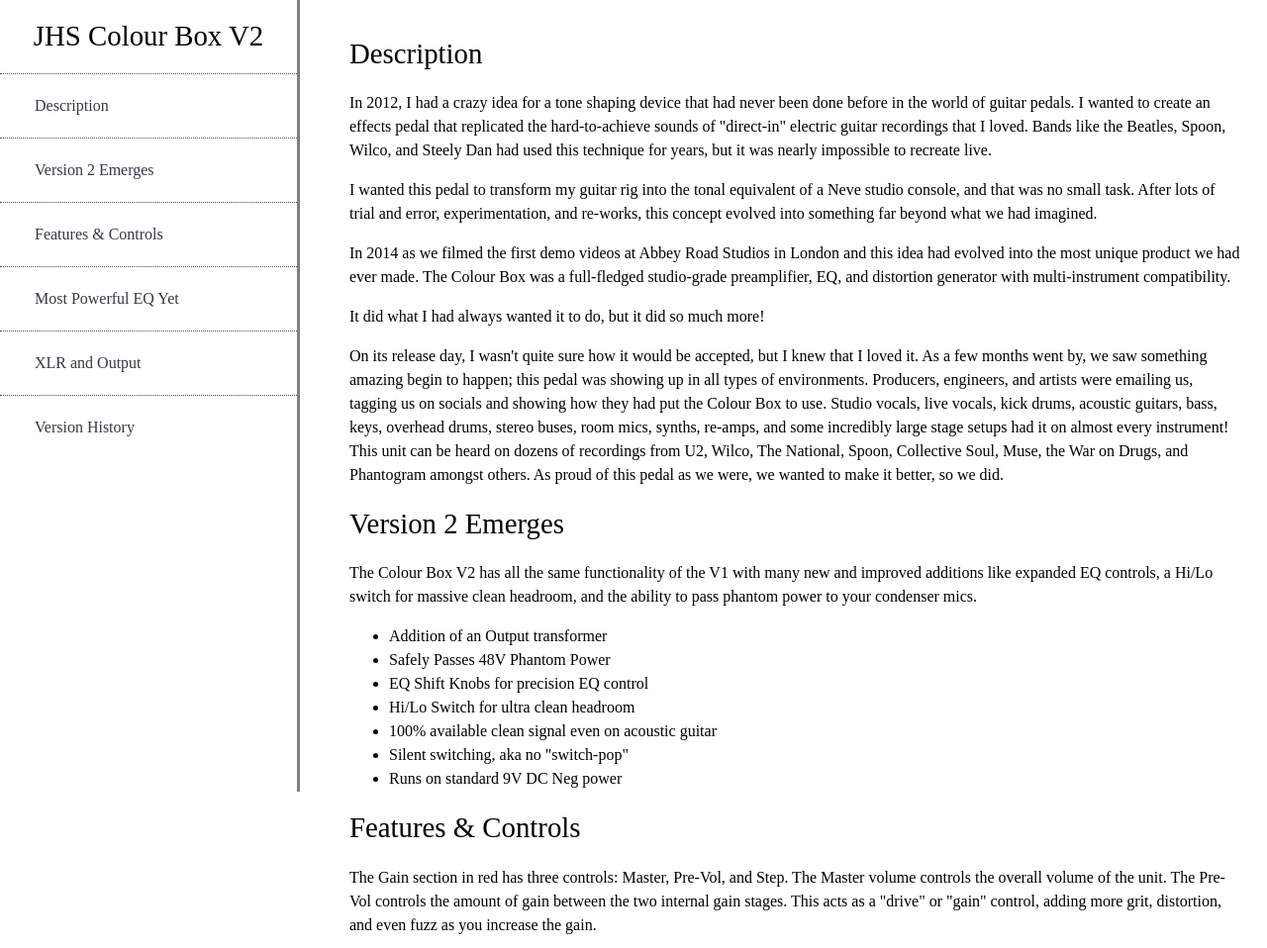
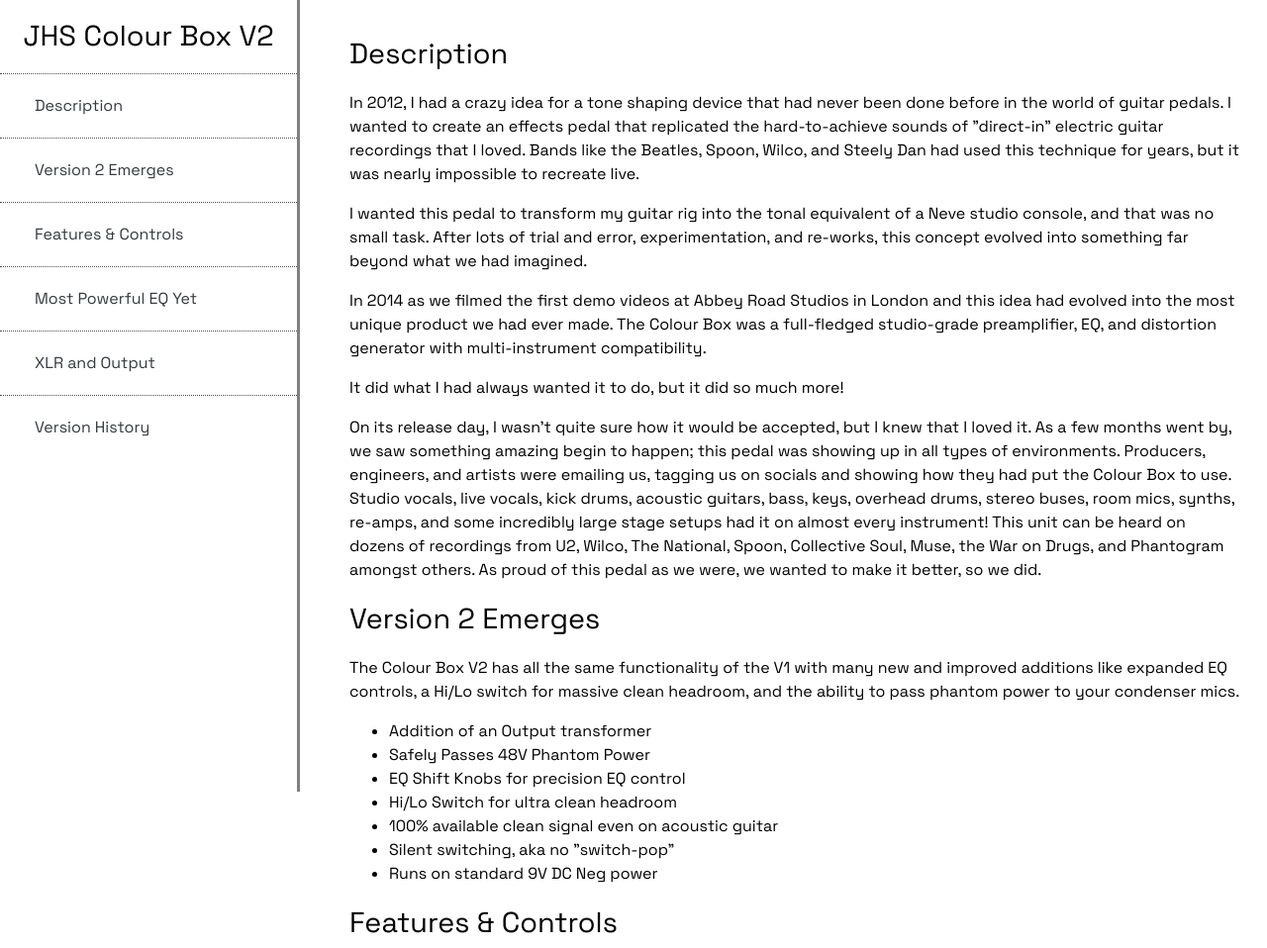
Before and after one commit to freddykwon/technical_documentation_page, a plain HTML site: page index.html in a window 1280 px wide. Shown: the top 958 px of the page at 99% size. Drawn offline with Linux system fonts and the light colour scheme.

Commit message:
Update index.html

```diff
--- a/index.html
+++ b/index.html
@@ -1,6 +1,9 @@
 <!DOCTYPE html>
 <html>
   <head>
+    <link rel="preconnect" href="https://fonts.googleapis.com">
+    <link rel="preconnect" href="https://fonts.gstatic.com" crossorigin>
+    <link href="https://fonts.googleapis.com/css2?family=Space+Grotesk&display=swap" rel="stylesheet">
     <link rel="stylesheet" type="text/css" href="stylesheet.css">
   </head>
     <body>
@@ -93,5 +96,4 @@
           <li><a href="#Version_History"class="nav-link">Version History</a></li>
       </nav>
     </body>
-    <script src='https://cdn.freecodecamp.org/testable-projects-fcc/v1/bundle.js'></script>
 </html>
```
